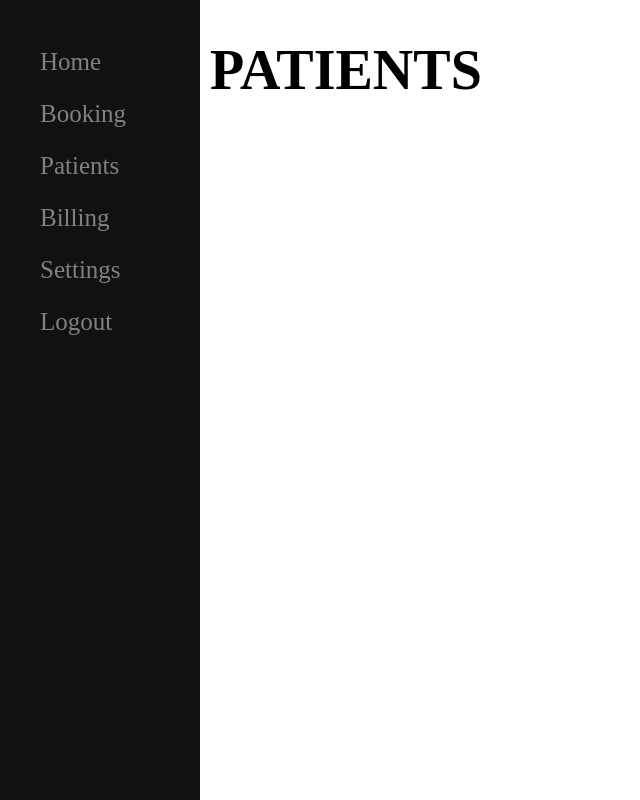
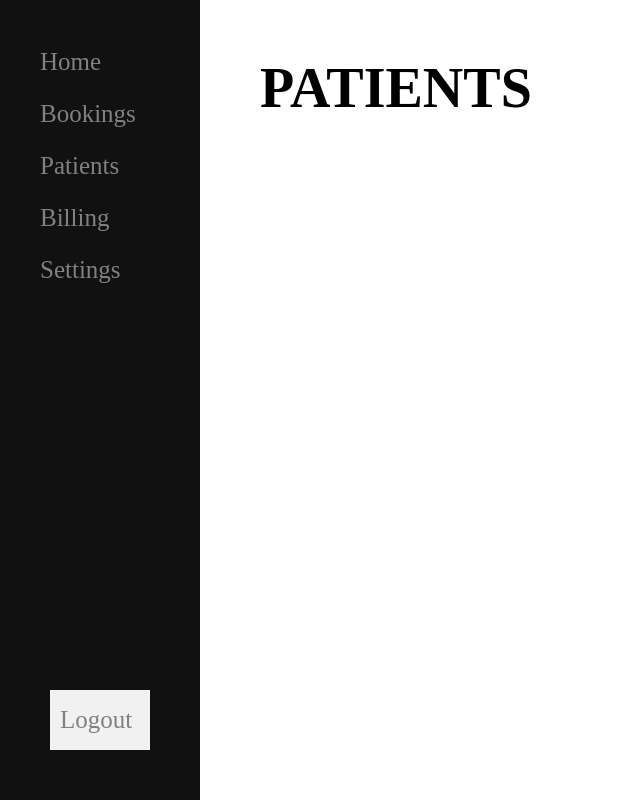
Before and after one commit to ChaseY03/CareNexa, a React (Create React App) app in the folder React/my-react-app-test/: page /Patients in a window 1280 px wide. Shown: the whole page, without its empty margins (0-640 px from the left). Built offline with nearby package versions, Linux system fonts and the light colour scheme.

Commit message:
HTML side bar tweaks

```diff
--- a/React/my-react-app-test/src/App.css
+++ b/React/my-react-app-test/src/App.css
@@ -76,6 +76,16 @@ button {
   color: #FF0000;
 }
 
+.bottom-logout {
+  position: fixed;
+  bottom: 50px;
+  left: 50px;
+  padding: 10px;
+  background-color: #f1f1f1;
+  z-index: 1000;
+  text-align: center;
+}
+
 .sidenav{
   height: 100%; /* Full-height: remove this if you want "auto" height */
   width: 200px; /* Set the width of the sidebar */
@@ -94,8 +104,9 @@ button {
   color: #818181;
   display: block;
 }
+
 main{
-  margin-left: 200px; /* Same as the width of the sidenav */
+  margin-left: 250px; /* Same as the width of the sidenav */
   font-size: 28px; /* Increased text to enable scrolling */
   padding: 0px 10px;
 }
--- a/React/my-react-app-test/src/components/Booking.js
+++ b/React/my-react-app-test/src/components/Booking.js
@@ -10,7 +10,7 @@ function Booking() {
         </head>
 
         <main>
-            <h1>BOOKING</h1>
+            <h1>BOOKINGS</h1>
         </main>
     </>)
 };
--- a/React/my-react-app-test/src/components/Layout.js
+++ b/React/my-react-app-test/src/components/Layout.js
@@ -4,6 +4,7 @@ import React, {useEffect} from "react";
 const Layout = () => {
 
     return (
+        <div>>
             <div className={"sidenav"}>
                 <nav>
                     <ul>
@@ -11,7 +12,7 @@ const Layout = () => {
                             <Link to="/Home">Home</Link>
                         </li>
                         <li>
-                        <Link to="/Booking">Booking</Link>
+                            <Link to="/Bookings">Bookings</Link>
                         </li>
                         <li>
                             <Link to="/Patients">Patients</Link>
@@ -22,12 +23,17 @@ const Layout = () => {
                         <li>
                             <Link to="/Settings">Settings</Link>
                         </li>
-                    <li>
-                        <Link to="/">Logout</Link>
-                    </li>
                     </ul>
                 </nav>
             </div>
+
+            <div className={"bottom-logout"}>
+                <Link to="/">Logout</Link>
+            </div>
+
+        </div>
+
+
     )
 };
 
```
Lines whose indentation alone changed are shown as unchanged.
